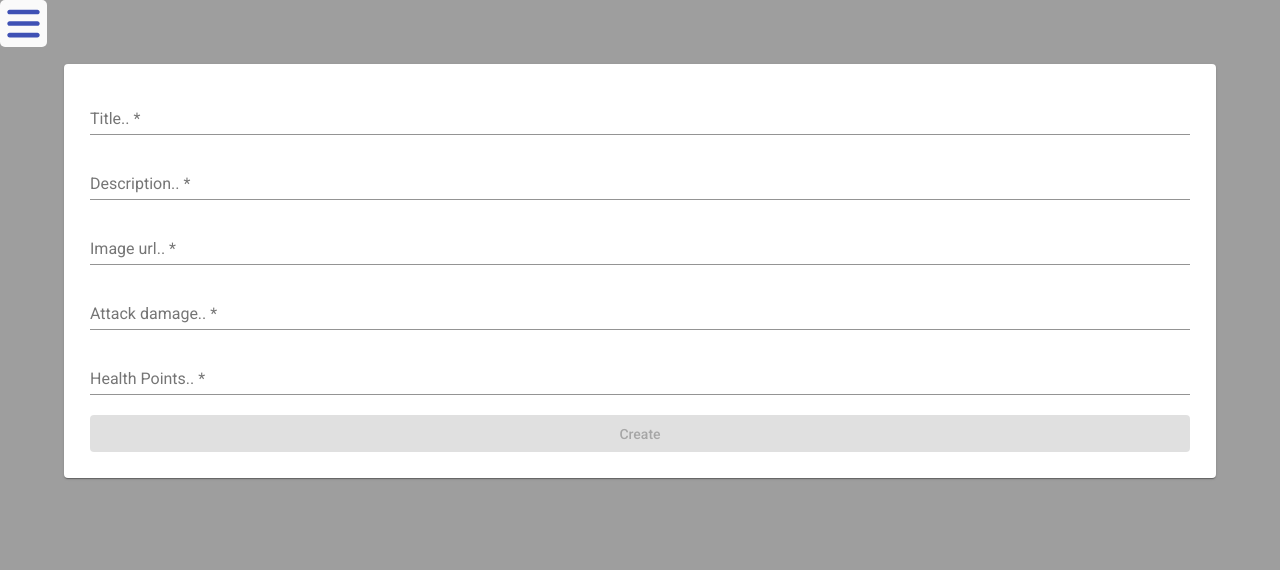
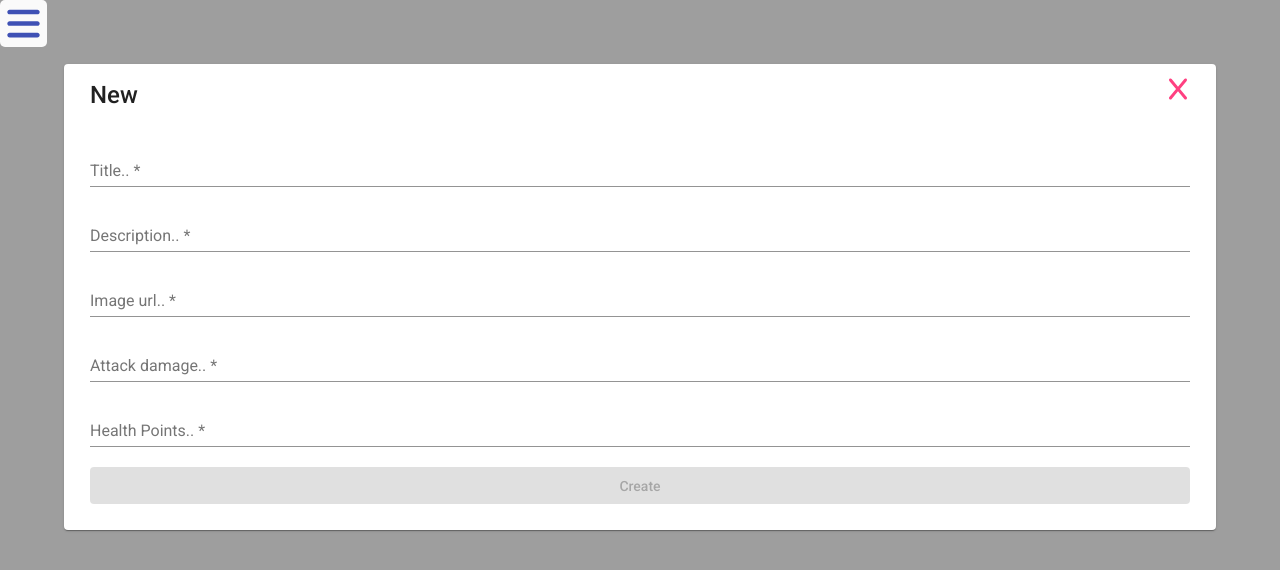
Before and after one commit to mnfalcon/card-gallery-angular, an Angular app: page /cards/new in a window 1280 px wide. Shown: the top 570 px of the page. Built offline with nearby package versions, Linux system fonts and the light colour scheme.

Commit message:
improved edit and added some effects

```diff
--- a/src/app/app-routing.module.ts
+++ b/src/app/app-routing.module.ts
@@ -8,8 +8,7 @@ const routes: Routes = [
   { path: '', redirectTo:'cards', pathMatch: 'full'},
   { path: 'cards', children: [
       { path: '', component: GalleryComponent },
-      { path: 'new', component: NewCardComponent },
-      { path: 'edit/:cardId', component: CrudCardFormComponent }
+      { path: 'new', component: NewCardComponent }
     ]},
 ]
 
--- a/src/app/app.module.ts
+++ b/src/app/app.module.ts
@@ -21,6 +21,7 @@ import { MatSnackBarModule } from '@angular/material/snack-bar';
 import {MatDialogModule} from "@angular/material/dialog";
 import { NewCardComponent } from './components/new-card/new-card.component';
 import { ConfirmationDialogComponent } from './components/confirmation-dialog/confirmation-dialog.component';
+import {MatRippleModule} from "@angular/material/core";
 
 @NgModule({
   declarations: [
@@ -47,7 +48,8 @@ import { ConfirmationDialogComponent } from './components/confirmation-dialog/co
         MatFormFieldModule,
         MatInputModule,
         MatSnackBarModule,
-    MatDialogModule
+        MatDialogModule,
+        MatRippleModule
     ],
   providers: [MatIconRegistry],
   bootstrap: [AppComponent]
--- a/src/app/components/card/card.component.html
+++ b/src/app/components/card/card.component.html
@@ -1,4 +1,4 @@
-<mat-card>
+<mat-card matRipple [matRippleColor]="'rgba(255,64,129,0.5)'">
   <img mat-card-image [src]="card.imageUrl" alt="card image url">
     <h1 mat-card-title>{{ card.title }}</h1>
   <p > {{ card.description }}</p>
--- a/src/app/components/card/card.component.ts
+++ b/src/app/components/card/card.component.ts
@@ -1,4 +1,4 @@
-import {Component, EventEmitter, Input, OnInit, Output} from '@angular/core';
+import {Component, EventEmitter, Input, OnInit, Output, ViewChild} from '@angular/core';
 import {Card} from "../../model/card.model";
 import {Router} from "@angular/router";
 import {MatDialog} from "@angular/material/dialog";
@@ -6,6 +6,7 @@ import {CrudCardFormComponent} from "../crud-card-form/crud-card-form.component"
 import {CardService} from "../../services/card-service.service";
 import {ConfirmationDialogComponent} from "../confirmation-dialog/confirmation-dialog.component";
 import {SnackbarCommonsService} from "../../services/snackbar-commons.service";
+import {MatRipple} from "@angular/material/core";
 
 @Component({
   selector: 'app-card',
@@ -17,6 +18,8 @@ export class CardComponent implements OnInit {
   card: Card;
   @Output()
   editChange: EventEmitter<boolean> = new EventEmitter<boolean>();
+  @ViewChild(MatRipple) matRipple: MatRipple;
+
   constructor(private router: Router,
               private dialog: MatDialog,
               private cardService: CardService,
@@ -27,10 +30,12 @@ export class CardComponent implements OnInit {
   }
 
   onEdit() {
+    this.launchRipple();
+    let dialogRef = this.dialog.open(CrudCardFormComponent, {width: '500px'});
+    dialogRef.componentInstance.isEdit = true;
+    dialogRef.componentInstance.cardId = this.card.id;
     this.cardService.getById(this.card.id).subscribe({ next: res => {
-      let dialogRef = this.dialog.open(CrudCardFormComponent, {width: '500px'});
-      dialogRef.componentInstance.card = res as Card;
-      dialogRef.componentInstance.isEdit = true;
+      // dialogRef.componentInstance.card = res as Card;
       dialogRef.componentInstance.onClose.subscribe({next: () => {
         dialogRef.close();
         }})
@@ -42,6 +47,7 @@ export class CardComponent implements OnInit {
   }
 
   onDelete() {
+    this.launchRipple();
     let dialogRef = this.dialog.open(ConfirmationDialogComponent, {width: '500px'});
     dialogRef.componentInstance.afterAction.subscribe({next: () => {
         this.cardService.deleteById(this.card.id).subscribe({next: (res) => {
@@ -51,7 +57,19 @@ export class CardComponent implements OnInit {
           }})
       }})
     dialogRef.componentInstance.afterGoBack.subscribe({next: () => {
+        this.snackbar.displayMessage("Operation cancelled", 2500);
         dialogRef.close();
       }})
   }
+
+  launchRipple() {
+    const rippleRef = this.matRipple.launch(10, 10, {
+      persistent: false,
+      centered: false,
+      animation: {
+        enterDuration: 500,
+        exitDuration: 500
+      }
+    });
+  }
 }
--- a/src/app/components/confirmation-dialog/confirmation-dialog.component.html
+++ b/src/app/components/confirmation-dialog/confirmation-dialog.component.html
@@ -1,7 +1,7 @@
 <div>
   <h2>{{ message }}</h2>
   <div class="button-container">
-    <button color="warn" (click)="confirmAction()" mat-raised-button>{{ yes }}</button>
-    <button color="warn" (click)="goBack()" mat-raised-button>{{ no }}</button>
+    <button mat-raised-button color="warn" (click)="confirmAction()" >{{ yes }}</button>
+    <button mat-raised-button color="primary" (click)="goBack()" >{{ no }}</button>
   </div>
 </div>
--- a/src/app/components/crud-card-form/crud-card-form.component.css
+++ b/src/app/components/crud-card-form/crud-card-form.component.css
@@ -4,6 +4,20 @@ form {
   flex-direction: column;
 }
 
-/*.form-container {*/
-/*  margin: 5%;*/
-/*}*/
+.loading-spinner {
+  align-self: center;
+  margin: auto;
+}
+
+.title-container-with-x {
+  display: flex;
+  flex-direction: row;
+  justify-content: space-between;
+  align-items: center;
+  bottom: 25px;
+  position: relative;
+}
+
+.x-icon {
+  cursor: pointer;
+}
--- a/src/app/components/crud-card-form/crud-card-form.component.html
+++ b/src/app/components/crud-card-form/crud-card-form.component.html
@@ -1,6 +1,10 @@
 <div class="form-container">
   <mat-spinner class="loading-spinner" *ngIf="!isLoaded"></mat-spinner>
   <form [formGroup]="form" (ngSubmit)="onSubmit()" *ngIf="isLoaded">
+    <div class="title-container-with-x">
+      <h1 class="mat-card-title">{{ this.isEdit ? "Edit" : "New" }}</h1>
+      <a><mat-icon class="x-icon" (click)="closeDialog()" [color]="'accent'" svgIcon="x"></mat-icon></a>
+    </div>
     <mat-error *ngIf="error">
       {{error}}
     </mat-error>
--- a/src/app/components/crud-card-form/crud-card-form.component.ts
+++ b/src/app/components/crud-card-form/crud-card-form.component.ts
@@ -13,6 +13,8 @@ import {SnackbarCommonsService} from "../../services/snackbar-commons.service";
 export class CrudCardFormComponent implements OnInit {
 
   isEdit: boolean;
+  @Input()
+  cardId: number | undefined;
   card: Card;
   form: FormGroup;
   error: any;
@@ -26,8 +28,16 @@ export class CrudCardFormComponent implements OnInit {
               private snackbar: SnackbarCommonsService ) { }
 
   ngOnInit(): void {
+    if (this.isEdit) {
+      this.cardService.getById(this.cardId).subscribe({ next: res => {
+          this.card = res as Card;
+          this.buildForm();
           this.isLoaded = true;
+        }});
+    } else {
       this.buildForm();
+      this.isLoaded = true;
+    }
   }
 
   private buildForm() {
@@ -66,4 +76,7 @@ export class CrudCardFormComponent implements OnInit {
     }
   }
 
+  closeDialog() {
+    this.onClose.emit();
   }
+}
--- a/src/app/services/snackbar-commons.service.ts
+++ b/src/app/services/snackbar-commons.service.ts
@@ -8,7 +8,7 @@ export class SnackbarCommonsService {
 
   constructor(private snackbar: MatSnackBar) { }
 
-  displayMessage(text: string, duration: number = 5000) {
-    this.snackbar.open(text, "Okay", {duration: duration});
+  displayMessage(text: string, duration: number = 5000, action: string = "Okay") {
+    this.snackbar.open(text, action, {duration: duration});
   }
 }
```
Lines whose indentation alone changed are shown as unchanged.
